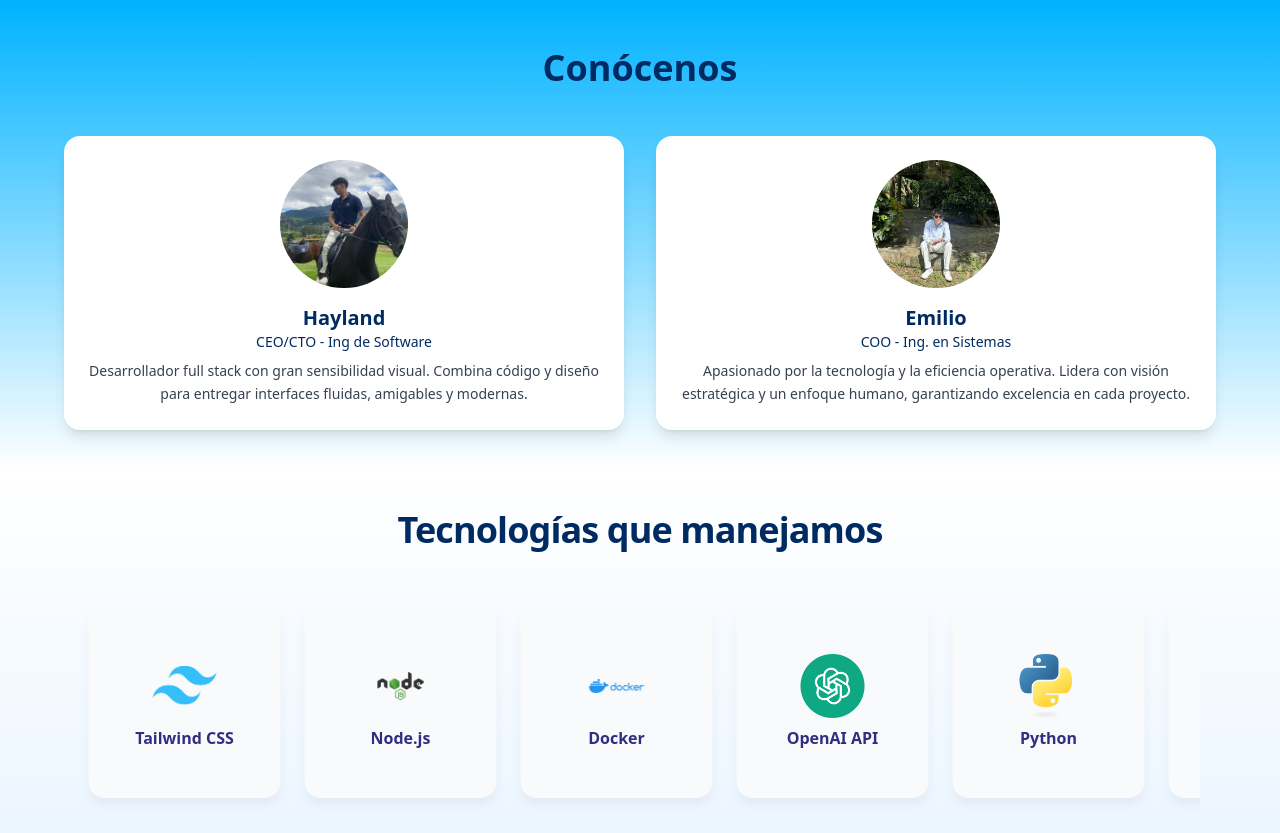
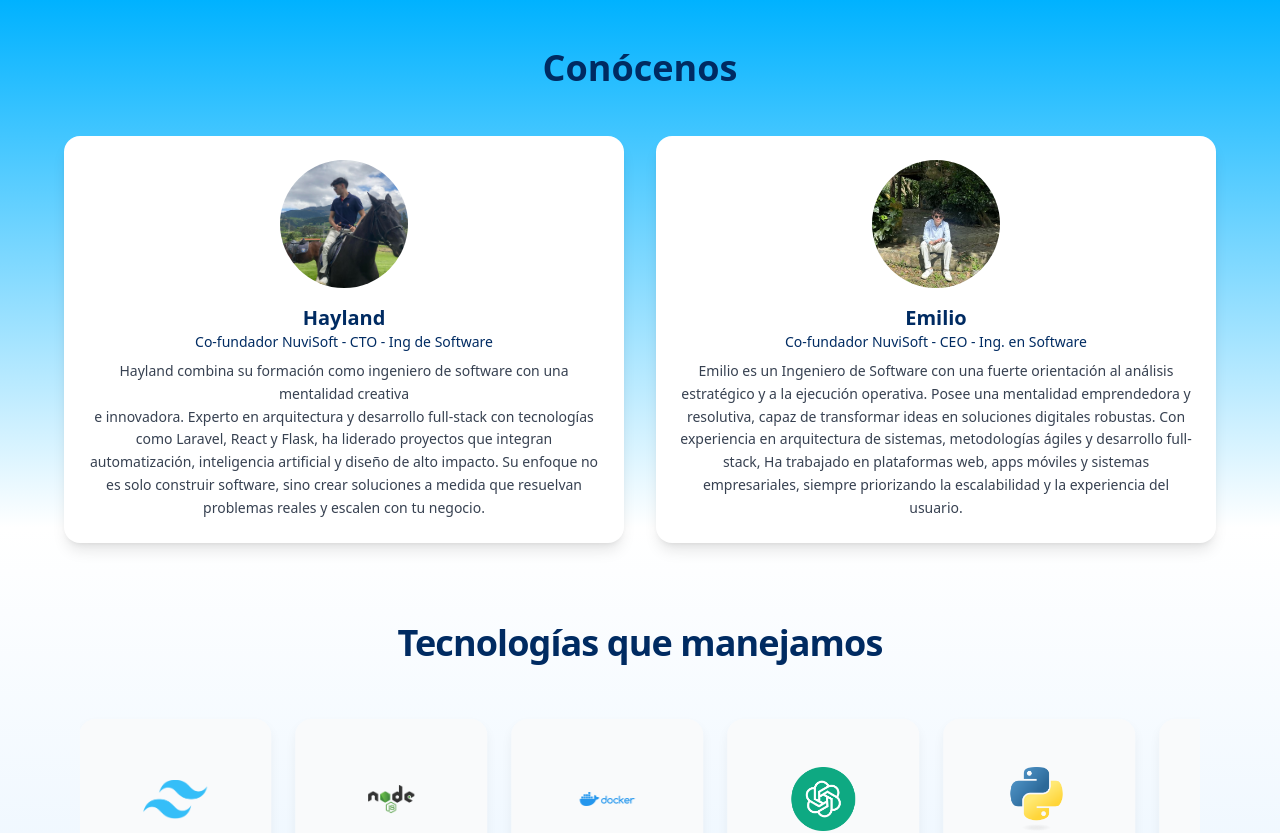
Before and after one commit to hsmg777/nivu_page, a React (Vite) app in the folder nivu_soft/: page /aboutpage in a window 1280 px wide. Shown: the top 833 px of the page. Built offline with nearby package versions, Linux system fonts and the light colour scheme.

Commit message:
Website finished, ready for review

```diff
--- a/nivu_soft/index.html
+++ b/nivu_soft/index.html
@@ -1,10 +1,20 @@
 <!doctype html>
-<html lang="en">
+<html lang="es">
   <head>
     <meta charset="UTF-8" />
     <link rel="icon" type="image/svg+xml" href="/images/logo_nube.png" />
     <meta name="viewport" content="width=device-width, initial-scale=1.0" />
-    <title>NivuSoft</title>
+    <title>NivuSoft | Desarrollo Web y Apps Personalizadas</title>
+    <meta name="description" content="Creamos páginas web, aplicaciones móviles y sistemas personalizados para empresas. Soluciones digitales seguras y escalables desde Ecuador.">
+    <meta name="keywords" content="desarrollo web, aplicaciones móviles, sistemas a medida, software Ecuador, Nivu Soft">
+    <meta name="robots" content="index, follow" />
+
+
+    <meta property="og:title" content="Nivu Soft | Expertos en desarrollo de software y apps" />
+    <meta property="og:description" content="Creamos páginas/apps webs, sistemas personalizados para empresas. Pide una demo." />
+    <meta property="og:image" content="https://nivusoftware.com/images/preview.png" />
+    <meta property="og:url" content="https://nivusoftware.com/" />
+    <meta property="og:type" content="website" />
   </head>
   <body>
     <div id="root"></div>
--- a/nivu_soft/src/components/Footer.jsx
+++ b/nivu_soft/src/components/Footer.jsx
@@ -21,10 +21,12 @@ function Footer() {
           <div className="relative z-10">
             <h3 className="text-lg font-bold mb-4">Servicios</h3>
             <ul className="space-y-1">
-              <li>Web Corporativa</li>
-              <li>Landing Page con CTA</li>
-              <li>Sistema con login/admin</li>
-              <li>MVP para Startups</li>
+              <li><a href="/services" className="hover:underline">Páginas web</a></li>
+              <li><a href="/services" className="hover:underline">Aplicaciones web</a></li>
+              <li><a href="/services" className="hover:underline">Aplicaciones móviles y de escritorio</a></li>
+              <li><a href="/services" className="hover:underline">Sistemas SaaS</a></li>
+              <li><a href="/services" className="hover:underline">Automatización e Integraciones con IA</a></li>
+              <li><a href="/services" className="hover:underline">Soporte, Asesoría y Mantenimiento</a></li>
             </ul>
           </div>
         </div>
@@ -35,9 +37,11 @@ function Footer() {
           <div className="relative z-10">
             <h3 className="text-lg font-bold mb-4">Precios</h3>
             <ul className="space-y-1">
-              <li>Esencial: Emprendedores</li>
-              <li>Negocios: Empresas</li>
-              <li>Avanzado: Startups/Sistemas</li>
+              <li> <a href="/pricing" className="hover:underline">Web Básica</a></li>
+              <li> <a href="/pricing" className="hover:underline">Web Profesional</a></li>
+              <li> <a href="/pricing" className="hover:underline">Web Avanzada</a></li>
+              <li> <a href="/pricing" className="hover:underline">Aplicaciones Escritorio / Móviles</a></li>
+              <li> <a href="/pricing" className="hover:underline">Sistemas SaaS</a></li>
             </ul>
           </div>
         </div>
--- a/nivu_soft/src/components/Portfolio.jsx
+++ b/nivu_soft/src/components/Portfolio.jsx
@@ -54,12 +54,12 @@ function Portfolio() {
     },
     {
       nombre: 'Magic Water',
-      descripcion: 'Descripción corta',
+      descripcion: (<>Sistema web desarrollado para Magic Water, una empresa ubicada en Florida especializada en servicios de plomería, <br />soluciones hidráulicas y mantenimiento integral de sistemas de agua residenciales y comerciales. <br />El sitio fue diseñado para comunicar de forma clara sus servicios,<br /> agendar visitas técnicas y facilitar el contacto con clientes que enfrentan problemas como fugas, filtraciones o instalaciones complejas.</>),
       imagen: '/images/magicwater.jpeg',
     },
     {
       nombre: 'Infinity Water',
-      descripcion: 'Descripción corta',
+      descripcion:(<>Sitio web corporativo creado para Infinity Water, empresa dedicada a la fabricación y comercialización de <br/>filtros y sistemas de purificación de agua en Florida. La plataforma expone los beneficios de sus productos frente a los problemas comunes<br/> del agua en la región (pozos contaminados, acumulación de minerales, sistemas sépticos), <br/>y permite a los clientes conocer, cotizar y adquirir soluciones efectivas para el hogar.</>),
       imagen: '/images/infiniwater.jpeg',
     },
   ];
--- a/nivu_soft/src/pages/AboutPage.jsx
+++ b/nivu_soft/src/pages/AboutPage.jsx
@@ -19,10 +19,12 @@ export default function AboutPage() {
             className="mx-auto w-32 h-32 object-cover rounded-full mb-4"
           />
           <h3 className="text-xl font-semibold text-[#002b62]">Hayland</h3>
-          <p className="text-sm text-[#002b62] mb-1">CEO/CTO - Ing de Software</p>
+          <p className="text-sm text-[#002b62] mb-1">Co-fundador NuviSoft - CTO - Ing de Software</p>
           <p className="text-gray-700 text-sm mt-2 leading-relaxed">
-            Desarrollador full stack con gran sensibilidad visual.
-            Combina código y diseño para entregar interfaces fluidas, amigables y modernas.
+            Hayland combina su formación como ingeniero de software con una mentalidad creativa <br/>e  innovadora.
+            Experto en arquitectura y desarrollo full-stack con tecnologías como Laravel, React y Flask,  ha liderado proyectos que integran automatización, inteligencia artificial y diseño de alto impacto.
+
+            Su enfoque no es solo construir software, sino crear soluciones a medida que resuelvan problemas reales y escalen con tu negocio.
           </p>
         </div>
 
@@ -34,10 +36,13 @@ export default function AboutPage() {
             className="mx-auto w-32 h-32 object-cover rounded-full mb-4"
           />
           <h3 className="text-xl font-semibold text-[#002b62]">Emilio</h3>
-          <p className="text-sm text-[#002b62] mb-1">COO - Ing. en Sistemas</p>
+          <p className="text-sm text-[#002b62] mb-1">Co-fundador NuviSoft - CEO - Ing. en Software</p>
           <p className="text-gray-700 text-sm mt-2 leading-relaxed">
-            Apasionado por la tecnología y la eficiencia operativa.
-            Lidera con visión estratégica y un enfoque humano, garantizando excelencia en cada proyecto.
+            Emilio es un Ingeniero de Software con una fuerte orientación al análisis estratégico y a la ejecución operativa.
+            Posee una mentalidad emprendedora y resolutiva, capaz de transformar ideas en soluciones digitales robustas.
+            Con experiencia en arquitectura de sistemas, metodologías ágiles y desarrollo full-stack,
+
+            Ha trabajado en plataformas web, apps móviles y sistemas empresariales, siempre priorizando la escalabilidad y la experiencia del usuario.
           </p>
         </div>
       </div>
--- a/nivu_soft/src/pages/Pricing.jsx
+++ b/nivu_soft/src/pages/Pricing.jsx
@@ -39,7 +39,7 @@ export default function PricingPage() {
       button: 'Solicitar este plan',
     },
     {
-      title: '🛒 Web Avanzada / Ecommerce',
+      title: '🛒 Applicación Web Avanzada / Ecommerce',
       price: 'Desde $350 USD',
       description: 'Ideal para empresas que necesitan catálogo, gestión interna o tienda online.',
       features: [
@@ -56,7 +56,7 @@ export default function PricingPage() {
       button: 'Cotizar este plan',
     },
     {
-      title: '📱 Aplicaciones Web / Móviles',
+      title: '📱 Aplicaciones Escritorio / Móviles',
       price: 'Desde $400 USD',
       description: 'Para empresas o startups que requieren sistemas internos, dashboards o apps móviles.',
       features: [
--- a/nivu_soft/src/pages/Services.jsx
+++ b/nivu_soft/src/pages/Services.jsx
@@ -8,7 +8,7 @@ export default function Services() {
   const servicios = [
     {
       icon: '🖥',
-      title: 'Sitios Web Corporativos',
+      title: 'Páginas Web Corporativas',
       description: 'Creamos páginas web personalizadas con diseño moderno, responsive y optimizadas para buscadores (SEO). Ideales para negocios que necesitan mostrar sus servicios, atraer clientes y tener una presencia sólida en línea.',
       bullets: [
         'Posicionamiento en Google',
@@ -29,7 +29,7 @@ export default function Services() {
     },
     {
       icon: '📱',
-      title: 'Aplicaciones Móviles',
+      title: 'Aplicaciones Móviles y Escritorio',
       description: 'Creamos apps móviles nativas o híbridas que permiten a tus clientes interactuar con tus productos o servicios desde su celular. Perfectas para pedidos, reservas, notificaciones, ventas, delivery, gestión de clientes, etc.',
       bullets: [
         'Experiencia directa en el bolsillo del cliente',
```
